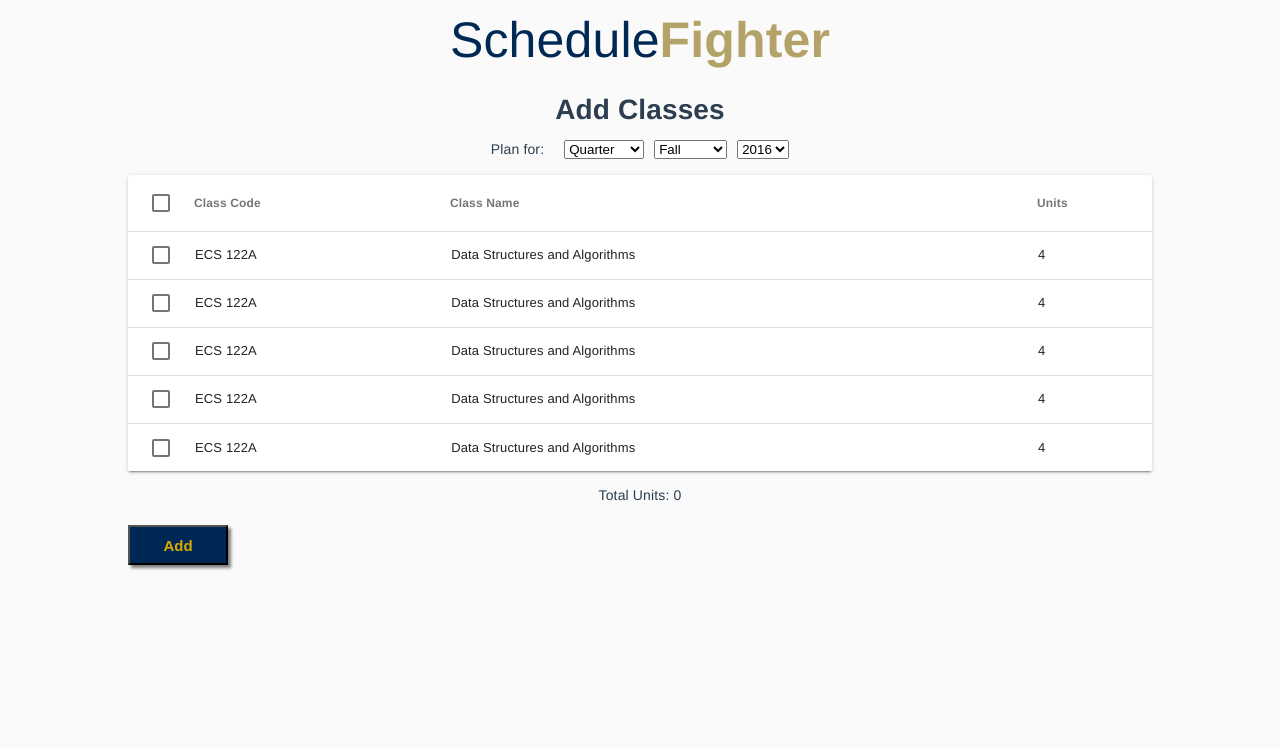
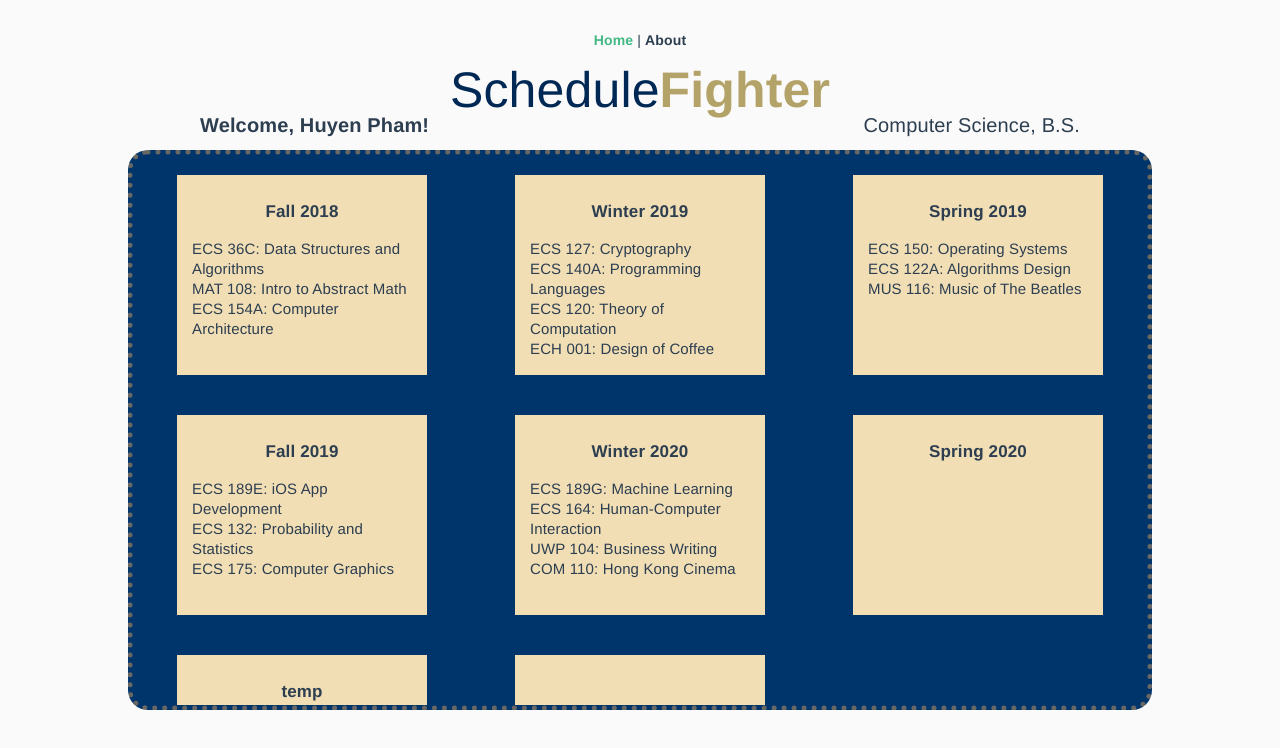
Before and after one commit to huyenpham2995/HackDavis2020, a Vue app in the folder client/: page / in a window 1280 px wide. Shown: the top 748 px of the page. Built offline with nearby package versions, Linux system fonts and the light colour scheme.

Commit message:
added classes to Add page

```diff
--- a/client/src/App.vue
+++ b/client/src/App.vue
@@ -1,22 +1,12 @@
 <template>
-<div id="app">
-  <!--<Home />-->
-  <AddQuarter />
-</div>
+  <div id="app">
+    <div id="nav">
+      <router-link to="/">Home</router-link> |
+      <router-link to="/about">About</router-link>
+    </div>
+    <router-view/>
+  </div>
 </template>
-
-<script>
-//import Home from './components/Home.vue'
-import AddQuarter from './components/AddQuarter.vue'
-
-export default {
-  name: 'app',
-  components: {
-    //Home
-    AddQuarter
-  }
-}
-</script>
 
 <style>
 #app {
@@ -25,6 +15,18 @@
   -moz-osx-font-smoothing: grayscale;
   text-align: center;
   color: #2c3e50;
-  margin-top: 30px;
+}
+
+#nav {
+  padding: 30px;
+}
+
+#nav a {
+  font-weight: bold;
+  color: #2c3e50;
+}
+
+#nav a.router-link-exact-active {
+  color: #42b983;
 }
 </style>
--- a/client/src/main.js
+++ b/client/src/main.js
@@ -1,5 +1,6 @@
 import Vue from 'vue'
 import App from './App.vue'
+import router from './router'
 
 Vue.config.productionTip = false
 import VueMaterial from 'vue-material'
@@ -9,5 +10,6 @@
 Vue.use(VueMaterial)
 
 new Vue({
-  render: h => h(App),
+  router,
+  render: h => h(App)
 }).$mount('#app')
--- /dev/null
+++ b/client/src/router/index.js
@@ -0,0 +1,29 @@
+import Vue from 'vue'
+import VueRouter from 'vue-router'
+import Home from '../views/Home.vue'
+
+Vue.use(VueRouter)
+
+const routes = [
+  {
+    path: '/',
+    name: 'home',
+    component: Home
+  },
+  {
+    path: '/about',
+    name: 'about',
+    // route level code-splitting
+    // this generates a separate chunk (about.[hash].js) for this route
+    // which is lazy-loaded when the route is visited.
+    component: () => import(/* webpackChunkName: "about" */ '../views/About.vue')
+  }
+]
+
+const router = new VueRouter({
+  mode: 'history',
+  base: process.env.BASE_URL,
+  routes
+})
+
+export default router
--- /dev/null
+++ b/client/src/views/About.vue
@@ -0,0 +1,5 @@
+<template>
+  <div class="about">
+    <h1>This is an about page</h1>
+  </div>
+</template>
--- /dev/null
+++ b/client/src/views/Home.vue
@@ -0,0 +1,17 @@
+<template>
+  <div class="home">
+    <Home/>
+  </div>
+</template>
+
+<script>
+// @ is an alias to /src
+import Home from '@/components/Home.vue'
+
+export default {
+  name: 'home',
+  components: {
+    Home
+  }
+}
+</script>
```
